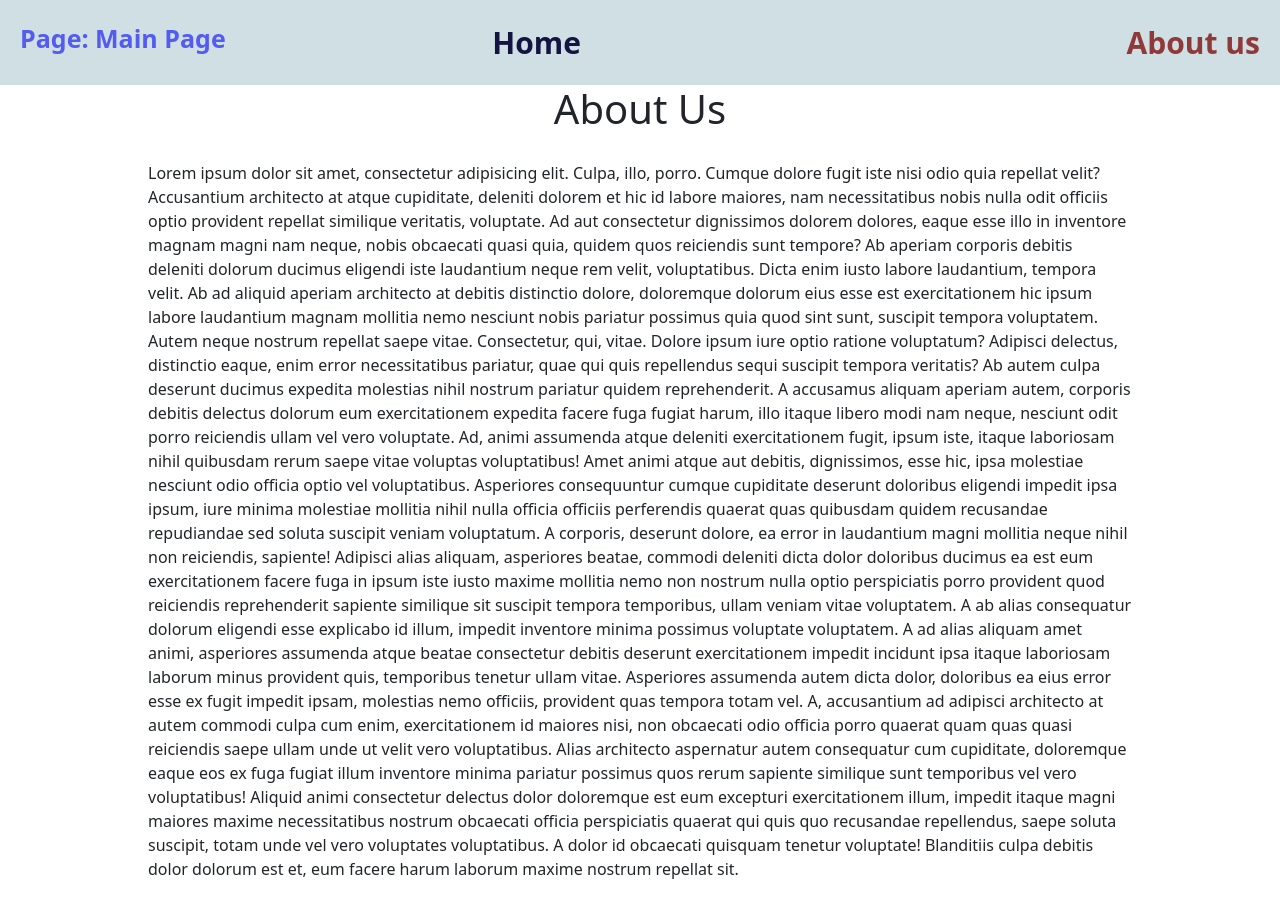
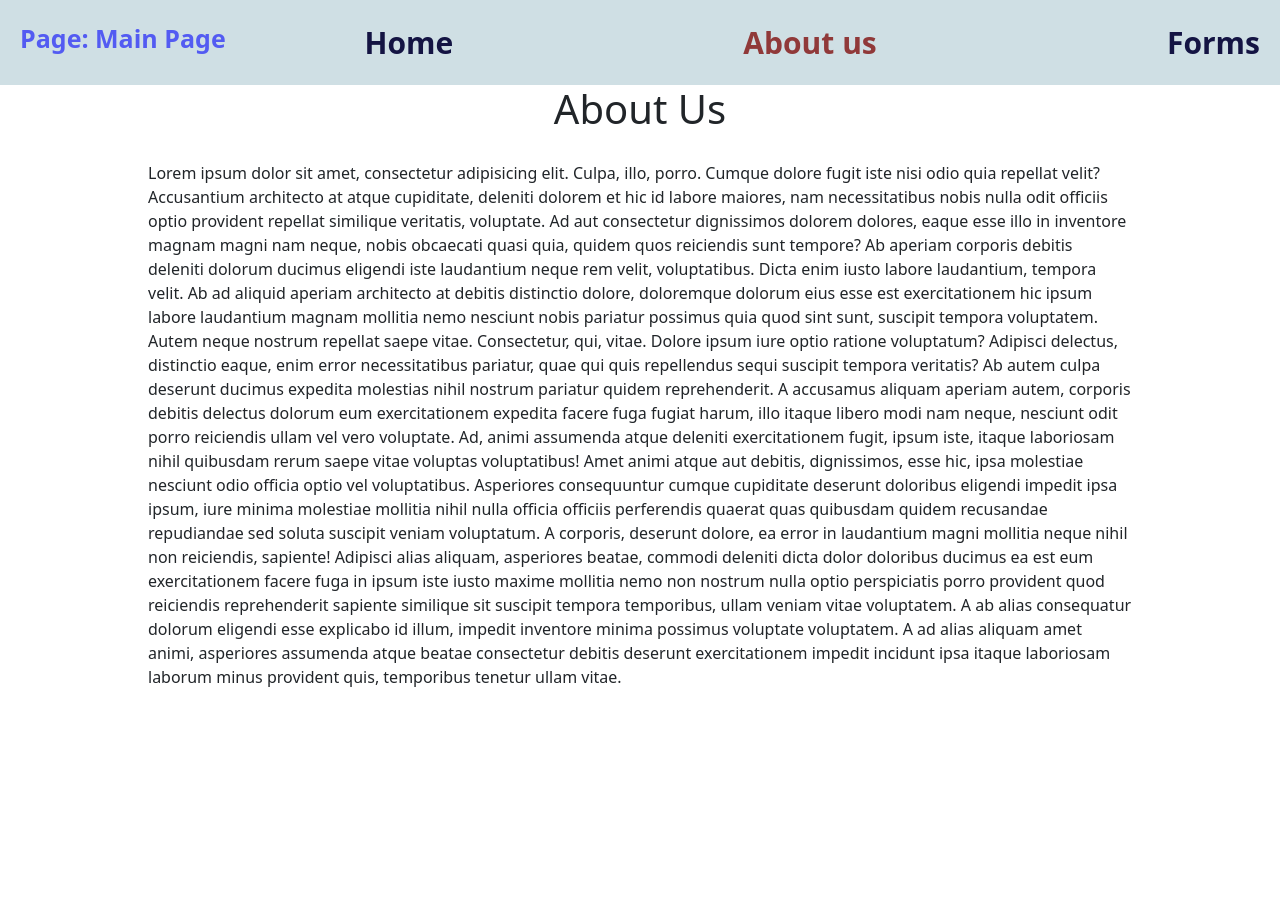
Before and after one commit to create-to-develop/rs-tasks-react, a React (Vite) app: page /about in a window 1280 px wide. After the commit the page ends 800 px from the top, so only its background shows below. Built offline with nearby package versions, Linux system fonts and the light colour scheme.

Commit message:
feat: add forms page

```diff
--- a/src/components/Header/Header.tsx
+++ b/src/components/Header/Header.tsx
@@ -17,7 +17,7 @@ export default class Header extends Component<EmptyProps, { pageName: string }>
   changePageTo404() {
     let loc = location.href;
     loc = loc.slice(loc.lastIndexOf('/'));
-    if (loc !== '/' && loc !== '/about') this.setState({ pageName: '404' });
+    if (loc !== '/' && loc !== '/about' && loc !== '/forms') this.setState({ pageName: '404' });
   }
 
   render() {
@@ -40,6 +40,14 @@ export default class Header extends Component<EmptyProps, { pageName: string }>
           >
             About us
           </NavLink>
+          &nbsp;&nbsp;&nbsp;
+          <NavLink
+            className={({ isActive }) => (isActive ? 'active' : 'inactive')}
+            to="/forms"
+            onClick={() => this.setState({ pageName: 'Forms' })}
+          >
+            Forms
+          </NavLink>
         </nav>
       </header>
     );
--- a/src/pages/AboutUs.tsx
+++ b/src/pages/AboutUs.tsx
@@ -37,19 +37,7 @@ export default class AboutUs extends Component {
           eligendi esse explicabo id illum, impedit inventore minima possimus voluptate voluptatem.
           A ad alias aliquam amet animi, asperiores assumenda atque beatae consectetur debitis
           deserunt exercitationem impedit incidunt ipsa itaque laboriosam laborum minus provident
-          quis, temporibus tenetur ullam vitae. Asperiores assumenda autem dicta dolor, doloribus ea
-          eius error esse ex fugit impedit ipsam, molestias nemo officiis, provident quas tempora
-          totam vel. A, accusantium ad adipisci architecto at autem commodi culpa cum enim,
-          exercitationem id maiores nisi, non obcaecati odio officia porro quaerat quam quas quasi
-          reiciendis saepe ullam unde ut velit vero voluptatibus. Alias architecto aspernatur autem
-          consequatur cum cupiditate, doloremque eaque eos ex fuga fugiat illum inventore minima
-          pariatur possimus quos rerum sapiente similique sunt temporibus vel vero voluptatibus!
-          Aliquid animi consectetur delectus dolor doloremque est eum excepturi exercitationem
-          illum, impedit itaque magni maiores maxime necessitatibus nostrum obcaecati officia
-          perspiciatis quaerat qui quis quo recusandae repellendus, saepe soluta suscipit, totam
-          unde vel vero voluptates voluptatibus. A dolor id obcaecati quisquam tenetur voluptate!
-          Blanditiis culpa debitis dolor dolorum est et, eum facere harum laborum maxime nostrum
-          repellat sit.
+          quis, temporibus tenetur ullam vitae.
         </p>
       </>
     );
--- /dev/null
+++ b/src/pages/Forms.tsx
@@ -0,0 +1,7 @@
+import React, { Component } from 'react';
+
+export default class Forms extends Component {
+  render() {
+    return <h1>Forms</h1>;
+  }
+}
--- /dev/null
+++ b/src/pages/index.tsx
@@ -0,0 +1,6 @@
+import AboutUs from './AboutUs';
+import ErrorPage from './ErrorPage';
+import Home from './Home';
+import Forms from './Forms';
+
+export { AboutUs, ErrorPage, Home, Forms };
--- a/src/router/routes.ts
+++ b/src/router/routes.ts
@@ -1,6 +1,4 @@
-import AboutUs from '../pages/AboutUs';
-import ErrorPage from '../pages/ErrorPage';
-import Home from '../pages/Home';
+import { AboutUs, ErrorPage, Home, Forms } from '../pages/index';
 
 export interface Routes {
   id: number;
@@ -30,4 +28,10 @@ export const routes: Routes[] = [
     element: ErrorPage,
     linkMessage: '404',
   },
+  {
+    id: 4,
+    path: '/forms',
+    element: Forms,
+    linkMessage: 'Forms',
+  },
 ];
```
